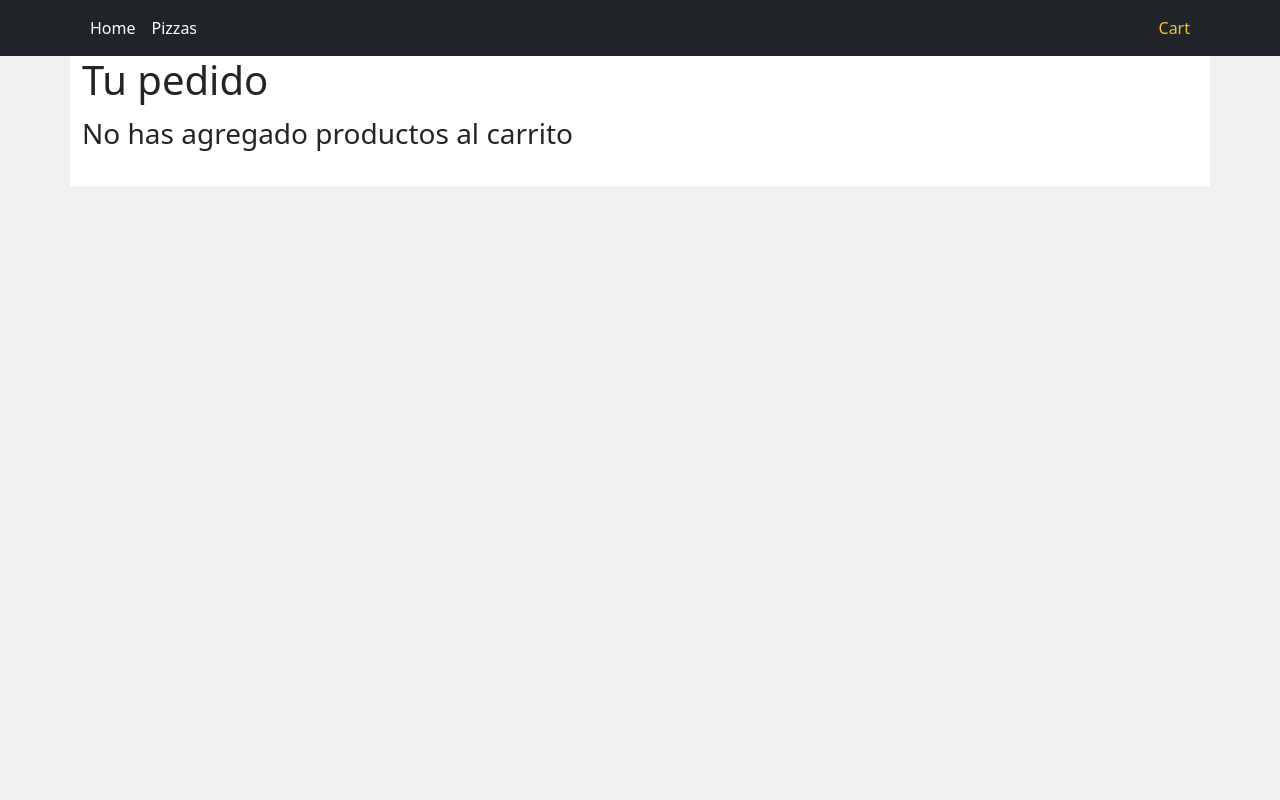
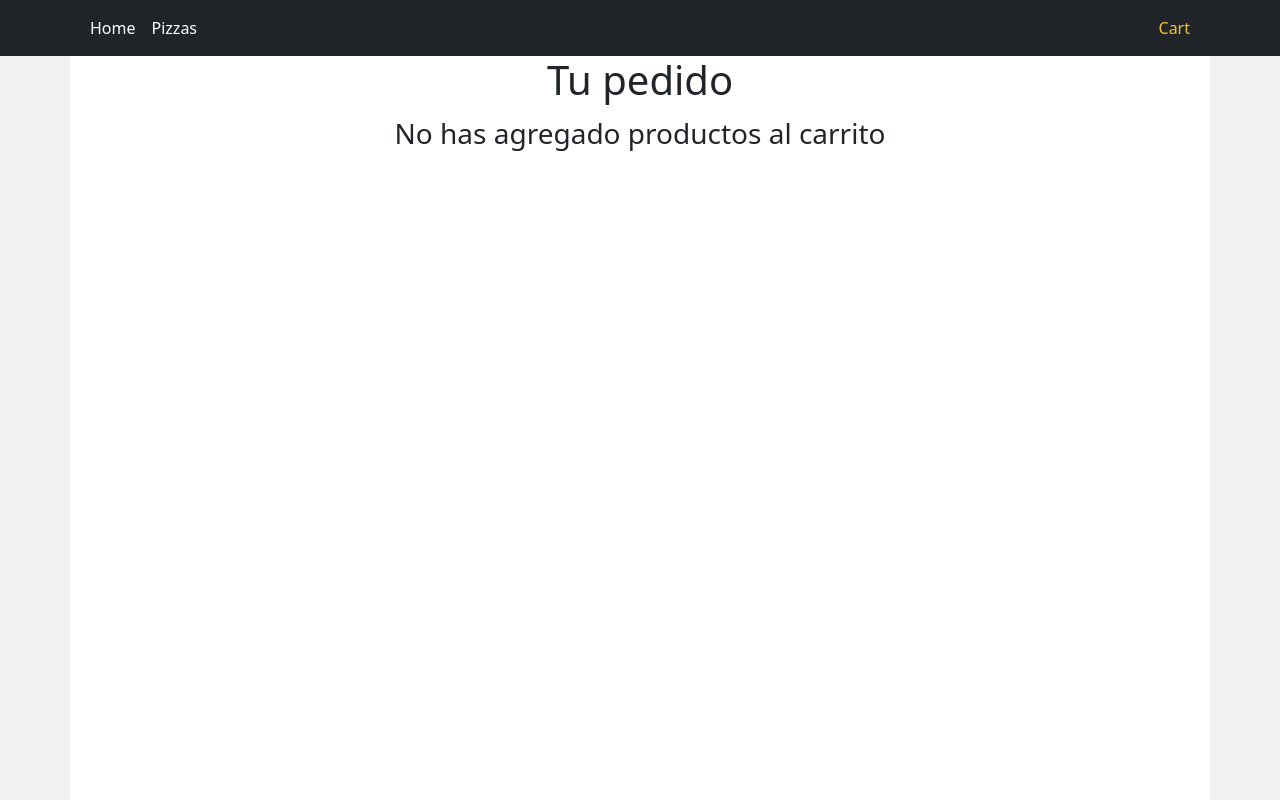
Before and after one commit to raulespmol/m5-d4-prueba-react, a React (Vite) app: page /cart in a window 1280 px wide. Built offline with nearby package versions, Linux system fonts and the light colour scheme.

Commit message:
ajustes estilos

```diff
--- a/src/App.css
+++ b/src/App.css
@@ -1,12 +1,16 @@
 #root {
   background-color: #f1f1f1;
-  height: 100%;
+  height: calc(100vh - 56px)
 }
 
 body {
   padding-top: 56px;
   min-height: 100vh;
   background-color: #f1f1f1;
+}
+
+.main {
+  min-height: 100%;
 }
 
 .hero {
--- a/src/App.jsx
+++ b/src/App.jsx
@@ -18,7 +18,7 @@
   return (
     <ContextProvider>
       <Navbar />
-      <Container className='bg-white pb-3'>
+      <Container className='bg-white pb-3 main'>
         <Routes>
           <Route path="/" element={<Home />} />
           <Route path="/pizza" element={<Pizzas />} />
--- a/src/views/Cart.jsx
+++ b/src/views/Cart.jsx
@@ -24,7 +24,7 @@
 
   return (
     <>
-      <h1>Tu pedido</h1>
+      <h1 className="text-center">Tu pedido</h1>
       {cart.length ? (
         <>
           <Table striped bordered hover>
@@ -82,7 +82,7 @@
           </div>
         </>
         ) : (
-          <p className="fs-3">No has agregado productos al carrito</p>
+          <p className="fs-3 text-center">No has agregado productos al carrito</p>
       )}
     </>
   )
--- a/src/views/Home.jsx
+++ b/src/views/Home.jsx
@@ -21,18 +21,20 @@
 
       {<Row className="g-2 p-2">
         {bestPizzas.map(pizza =>
-          <Col key={pizza.id} sm={4}>
+          <Col key={pizza.id} sm={6} md={4}>
             <PizzaCard pizza={pizza} from={'home'} />
           </Col>
         )}
       </Row>}
       <Row>
-        <Button
-        variant="secondary"
-        className="mt-3"
-        onClick={() => navigate('/pizza')}>
-          Ver más
-        </Button>
+        <Col className="d-flex justify-content-center">
+          <Button
+          variant="secondary"
+          className="mt-3 px-5"
+          onClick={() => navigate('/pizza')}>
+            Ver más
+          </Button>
+        </Col>
       </Row>
     </>
   )
--- a/src/views/Pizzas.jsx
+++ b/src/views/Pizzas.jsx
@@ -8,9 +8,9 @@
 
   return (
     <Row className="g-3">
-      <h1>Nuestras Pizzas</h1>
+      <h1 className="text-center">Nuestras Pizzas</h1>
       {pizzas.map(pizza =>
-        <Col key={pizza.id} sm={3}>
+        <Col key={pizza.id} sm={6} md={4}>
           <PizzaCard pizza={pizza} from={'pizzas'} />
         </Col>
       )}
```
